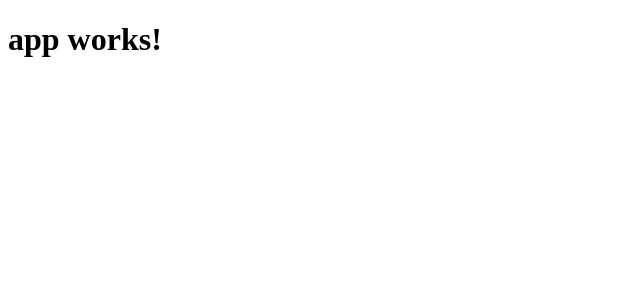
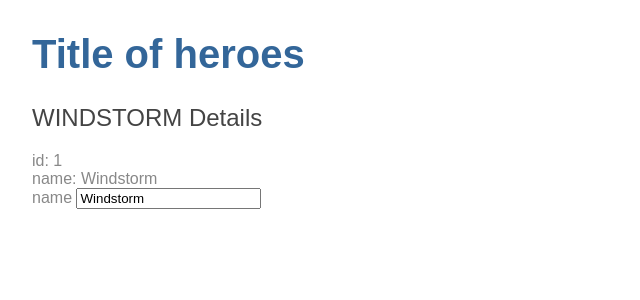
Before and after one commit to DavidNjoroge/angular-tour-of-heroes, an Angular app: page / in a window 1280 px wide. Shown: the top 300 px of the page, without its empty margins (0-640 px from the left). Built offline with nearby package versions, Linux system fonts and the light colour scheme.

Commit message:
feat: hero component
add new component that will show the heroes and their attributes
add form and two way data binding for the hero atribute name

next: display a list of heroes

```diff
--- a/src/app/app.component.html
+++ b/src/app/app.component.html
@@ -1,3 +1,4 @@
 <h1>
   {{title}}
 </h1>
+<app-heroes></app-heroes>
--- a/src/app/app.component.ts
+++ b/src/app/app.component.ts
@@ -6,5 +6,5 @@
   styleUrls: ['./app.component.css']
 })
 export class AppComponent {
-  title = 'app works!';
+  title = 'Title of heroes';
 }
--- a/src/app/app.module.ts
+++ b/src/app/app.module.ts
@@ -4,10 +4,12 @@
 import { HttpModule } from '@angular/http';
 
 import { AppComponent } from './app.component';
+import { HeroesComponent } from './heroes/heroes.component';
 
 @NgModule({
   declarations: [
-    AppComponent
+    AppComponent,
+    HeroesComponent
   ],
   imports: [
     BrowserModule,
--- /dev/null
+++ b/src/app/hero.ts
@@ -0,0 +1,4 @@
+export class Hero{
+  id:number;
+  name:string;
+}
--- /dev/null
+++ b/src/app/heroes/heroes.component.html
@@ -0,0 +1,12 @@
+<h2>{{hero.name| uppercase}} Details</h2>
+<div class="">
+  <span>id: </span> {{hero.id}}
+</div>
+<div class="">
+  <span>name: </span> {{hero.name}}
+</div>
+<div class="">
+  <label for="">name
+    <input  [(ngModel)]="hero.name" placeholder="name">
+  </label>
+</div>
--- /dev/null
+++ b/src/app/heroes/heroes.component.ts
@@ -0,0 +1,18 @@
+import { Component, OnInit } from '@angular/core';
+import{Hero} from '../hero';
+@Component({
+  selector: 'app-heroes',
+  templateUrl: './heroes.component.html',
+  styleUrls: ['./heroes.component.css']
+})
+export class HeroesComponent implements OnInit {
+  hero: Hero={
+    id:1,
+    name:'Windstorm'
+  }
+  constructor() { }
+
+  ngOnInit() {
+  }
+
+}
--- a/src/styles.css
+++ b/src/styles.css
@@ -1 +1,21 @@
 /* You can add global styles to this file, and also import other style files */
+h1{
+  color: #369;
+  font-family: Arial,Helvetica,sans-serif;
+  font-size: 250%;
+}
+h2,h3{
+  color: #444;
+  font-family: Arial,Helvetica,sans-serif;
+  font-weight: lighter;
+}
+body{
+  margin: 2em;
+}
+body,input[text],button{
+  color: #888;
+  font-family: Cambria,Georgia;
+}
+*{
+  font-family: Arial,Helvetica,sans-serif;
+}
```
Also changed, not shown: src/app/heroes/heroes.component.css (added), 1 other file (tests, documents, lock files or other folders).
